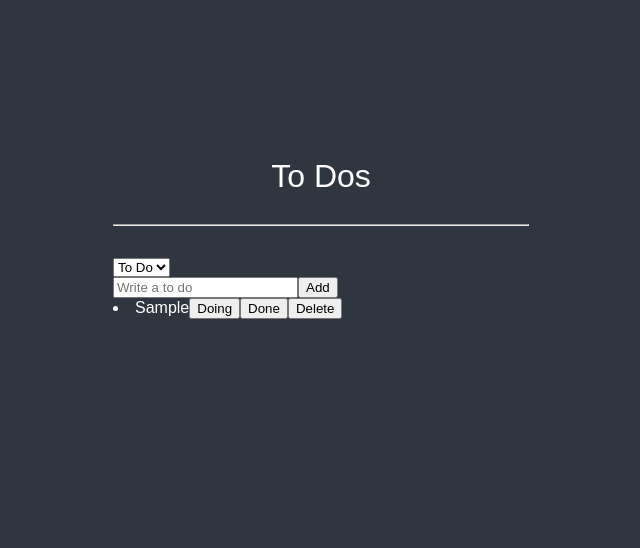
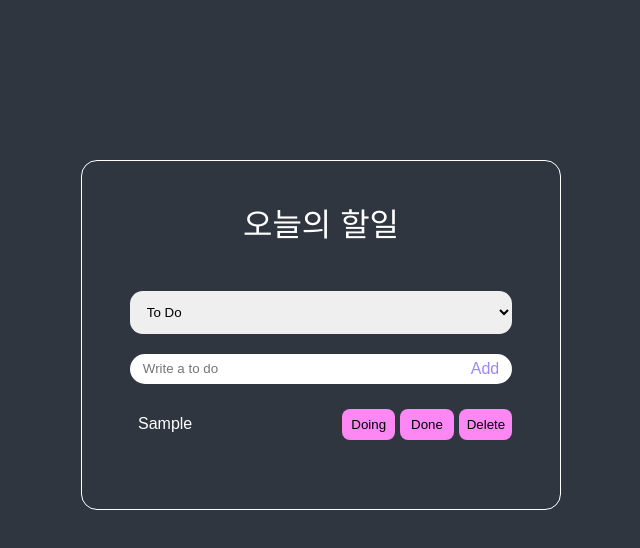
Before and after one commit to unidagit/todoList, a React (Create React App) app: page / in a window 1280 px wide. Both pictures are taken after typing "Sample" into the empty fields and a click on the button "Add". Shown: the top 548 px of the page, without its empty margins (319-959 px from the left). Built offline with nearby package versions, Linux system fonts and the light colour scheme.

Commit message:
style 추가

```diff
--- a/src/components/CategoryList.tsx
+++ b/src/components/CategoryList.tsx
@@ -1,6 +1,15 @@
 import React from "react";
 import { useRecoilState } from "recoil";
+import styled from "styled-components";
 import { Categories, categoryState } from "../atoms";
+
+const Select = styled.select`
+  width: 100%;
+  border: none;
+  border-radius: 0.8rem;
+  outline: none;
+  padding: 0.8rem;
+`;
 
 function CategoryList() {
   const [category, setCategory] = useRecoilState(categoryState);
@@ -8,11 +17,11 @@ function CategoryList() {
     setCategory(event.currentTarget.value as any);
   };
   return (
-    <select value={category} onInput={onInput}>
+    <Select value={category} onInput={onInput}>
       <option value={Categories.TO_DO}>To Do</option>
       <option value={Categories.DOING}>Doing</option>
       <option value={Categories.DONE}>Done</option>
-    </select>
+    </Select>
   );
 }
 
--- a/src/components/CreateToDo.tsx
+++ b/src/components/CreateToDo.tsx
@@ -1,6 +1,32 @@
 import { useForm } from "react-hook-form";
 import { useRecoilValue, useSetRecoilState } from "recoil";
+import styled from "styled-components";
 import { categoryState, toDoState, USERTODOLIST_KEY } from "../atoms";
+
+const TodoForm = styled.form`
+  display: flex;
+  align-items: center;
+  margin: 20px 0;
+  background-color: white;
+  border-radius: 5rem;
+  height: 30px;
+`;
+
+const Input = styled.input`
+  width: 100%;
+  border: none;
+  background-color: transparent;
+  outline: none;
+  padding: 0.8rem;
+`;
+
+const Button = styled.button`
+  padding: 0.8rem;
+  border: none;
+  background-color: transparent;
+  color: ${(props) => props.theme.accentColor};
+  font-size: 1rem;
+`;
 
 interface IForm {
   //form의 인터페이스
@@ -22,15 +48,15 @@ function CreateToDo() {
   };
   localStorage.setItem(USERTODOLIST_KEY, JSON.stringify(toDosSave));
   return (
-    <form onSubmit={handleSubmit(handleValid)}>
-      <input
+    <TodoForm onSubmit={handleSubmit(handleValid)}>
+      <Input
         {...register("toDo", {
           required: "할일을 써주세요",
         })}
         placeholder="Write a to do"
       />
-      <button>Add</button>
-    </form>
+      <Button>Add</Button>
+    </TodoForm>
   );
 }
 
--- a/src/components/ToDo.tsx
+++ b/src/components/ToDo.tsx
@@ -1,7 +1,36 @@
 import React from "react";
 import { useSetRecoilState } from "recoil";
+import styled from "styled-components";
 import { Categories, IToDo } from "../atoms";
 import { toDoState } from "../atoms";
+
+const ToDoLi = styled.li`
+  display: flex;
+  align-items: center;
+  justify-content: space-between;
+  width: 100%;
+  /* background-color: blue; */
+  padding: 0 0 0 0.5em;
+  margin: 1rem 0;
+`;
+
+const ToDoText = styled.span`
+  display: inline-block;
+  max-width: 30rem;
+`;
+
+const ButtonBox = styled.div``;
+
+const Button = styled.button`
+  width: 4em;
+  justify-content: center;
+  align-items: center;
+  padding: 8px;
+  border-radius: 0.5rem;
+  border: none;
+  background-color: #fd87f3;
+  margin: 5px 0 5px 5px;
+`;
 
 function ToDo({ text, category, id }: IToDo) {
   const setToDos = useSetRecoilState(toDoState);
@@ -38,29 +67,31 @@ function ToDo({ text, category, id }: IToDo) {
   };
 
   return (
-    <li>
-      <span>{text}</span>
+    <ToDoLi>
+      <ToDoText>{text}</ToDoText>
       {/* 카테고리가 DOING이 아니면 Doing 버튼을 보여준다. && 둘다 true이여야 함 */}
+      <ButtonBox>
         {category !== Categories.DOING && (
-        <button name={Categories.DOING + ""} onClick={onClick}>
+          <Button name={Categories.DOING + ""} onClick={onClick}>
             Doing
-        </button>
+          </Button>
         )}
         {category !== Categories.TO_DO && (
-        <button name={Categories.TO_DO + ""} onClick={onClick}>
+          <Button name={Categories.TO_DO + ""} onClick={onClick}>
             To Do
-        </button>
+          </Button>
         )}
         {category !== Categories.DONE && (
-        <button name={Categories.DONE + ""} onClick={onClick}>
+          <Button name={Categories.DONE + ""} onClick={onClick}>
             Done
-        </button>
+          </Button>
         )}
 
-      <button name={Categories.DELETE} onClick={deleteClick}>
+        <Button name={Categories.DELETE} onClick={deleteClick}>
           Delete
-      </button>
-    </li>
+        </Button>
+      </ButtonBox>
+    </ToDoLi>
   );
 }
 
--- a/src/components/ToDoList.tsx
+++ b/src/components/ToDoList.tsx
@@ -7,18 +7,17 @@ import CreateToDo from "./CreateToDo";
 import ToDo from "./ToDo";
 
 const Container = styled.div`
-  padding: 0 2rem;
+  padding: 3rem;
   max-width: 30rem;
   margin: 10rem auto;
-
-  hr {
-    margin: 2rem auto;
-  }
+  border: 0.5px solid white;
+  border-radius: 1rem;
 `;
 
 const Title = styled.h1`
   font-size: 2rem;
   text-align: center;
+  margin-bottom: 50px;
 `;
 
 function ToDoList() {
@@ -28,8 +27,8 @@ function ToDoList() {
 
   return (
     <Container>
-      <Title>To Dos</Title>
-      <hr />
+      <Title>오늘의 할일</Title>
+
       <CategoryList />
       <CreateToDo />
       {toDos?.map((toDo) => (
--- a/src/styles/global.ts
+++ b/src/styles/global.ts
@@ -60,6 +60,10 @@ a {
   text-decoration:none;
   color:inherit; //부모한테 색상가져와
 }
+
+
+
+
 `;
 
 export default GlobalStyle;
```
Lines whose indentation alone changed are shown as unchanged.
